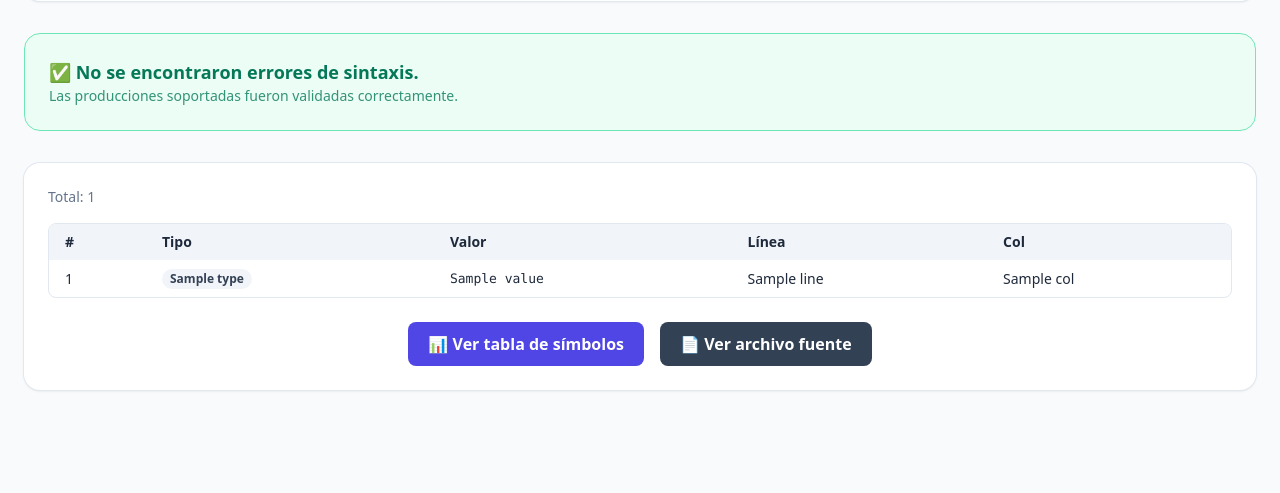
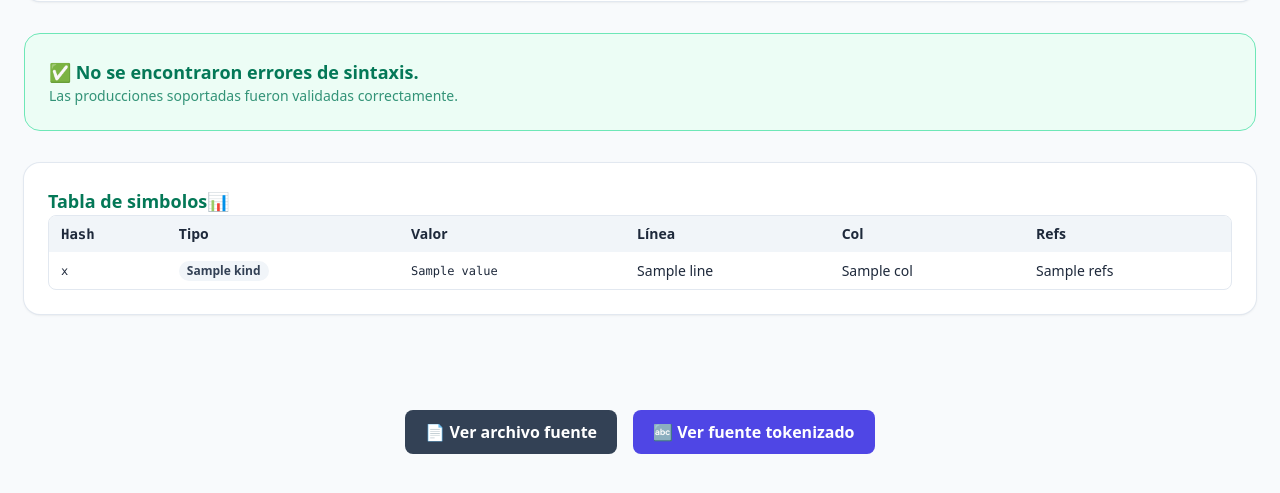
Before and after one commit to CristelleMadridLopez23/automata-analizador-consultas-sql, a Django app: template analizador_sql/analizador_lexico/templates/index.html in a window 1280 px wide. Shown: the part 293-786 px from the top of the page. Run offline with Django 5.2, Linux system fonts and the light colour scheme; the template is opened without the code that fills it: most values are stand-ins (such as "Sample title", 1, 10 or a date in 2020); some libraries are stand-ins or nearby versions.

Commit message:
cambios a sintactico

```diff
--- a/analizador_sql/analizador_lexico/templates/index.html
+++ b/analizador_sql/analizador_lexico/templates/index.html
@@ -14,7 +14,7 @@
 <!-- Plantilla principal para la UI del analizador SQL con modo oscuro persistente -->
 <!doctype html>
 <html lang="es"
-      x-data="{ showSymbols:false, showSource:false }"
+      x-data="{ showSymbols:false, showSource:false, showTokenized:false }"
       x-bind:class="Alpine.store('theme').dark ? 'dark' : ''">
 <head>
   <meta charset="utf-8">
@@ -110,14 +110,17 @@
     {% endif %}
 
     <!-- TOKENS -->
-    {% if tokens %}
+    {% comment %} {% if tokens %}
     <section class="bg-white dark:bg-slate-800 rounded-2xl shadow ring-1 ring-slate-200 dark:ring-slate-700 p-6 mb-8">
       <div class="flex justify-between items-center mb-4">
         <span class="text-sm text-slate-500 dark:text-slate-400">Total: {{ tokens|length }}</span>
       </div>
 
+      <!-- Grid: Tokens (izquierda) + Symbols (derecha) -->
+      <div class="grid gap-6 sm:grid-cols-1 lg:grid-cols-[1fr_360px]">
+        <!-- TOKENS TABLE -->
         <div class="border border-slate-200 dark:border-slate-700 rounded-lg overflow-hidden">
-        <div class="max-h-80 overflow-y-auto"> <!-- scroll limitado -->
+          <div class="max-h-80 overflow-y-auto">
             <table class="min-w-full text-sm">
               <thead class="bg-slate-100 dark:bg-slate-900 sticky top-0">
                 <tr class="text-left">
@@ -154,19 +157,68 @@
               </tbody>
             </table>
           </div>
+        </div> {% endcomment %}
+
+        <!-- SYMBOLS TABLE (muestra sólo si hay symtab) -->
+        <section class="bg-white dark:bg-slate-800 rounded-2xl shadow ring-1 ring-slate-200 dark:ring-slate-700 p-6 mb-8">
+          <h2 class="text-lg font-semibold text-emerald-700 dark:text-emerald-300">Tabla de simbolos📊</h2>
+        {% if symtab %}
+        <div class="border border-slate-200 dark:border-slate-700 rounded-lg overflow-hidden">
+          <div class="max-h-80 overflow-y-auto">
+            <table class="min-w-full text-sm">
+              <thead class="bg-slate-100 dark:bg-slate-900 sticky top-0">
+                <tr class="text-left">
+                    <th class="px-3 py-2 font-mono">Hash</th>
+                    <th class="px-3 py-2">Tipo</th>
+                    <th class="px-3 py-2">Valor</th>
+                    <th class="px-3 py-2">Línea</th>
+                    <th class="px-3 py-2">Col</th>
+                    <th class="px-3 py-2">Refs</th>
+                  </tr>
+                </thead>
+                <tbody class="divide-y divide-slate-200 dark:divide-slate-700 text-sm">
+                  {% for e in symtab %}
+                  <tr class="hover:bg-slate-50 dark:hover:bg-slate-900/50">
+                    <td class="px-3 py-2 font-mono text-xs">{{ e.hash }}</td>
+                    <td class="px-3 py-2">
+                    {% with e.kind as kind %}
+                      <span class="inline-flex items-center rounded-full px-2 py-0.5 text-xs font-semibold
+                        {% if kind == 'RESWORD' %} bg-indigo-100 text-indigo-700 dark:bg-indigo-900/40 dark:text-indigo-300
+                        {% elif kind == 'IDENT' or kind == 'COLUMN' %} bg-amber-100 text-amber-800 dark:bg-amber-900/40 dark:text-amber-300
+                        {% elif kind == 'TABLE' %} bg-orange-100 text-orange-800 dark:bg-orange-900/40 dark:text-orange-300
+                        {% elif kind == 'LITERAL' %} bg-fuchsia-100 text-fuchsia-800 dark:bg-fuchsia-900/40 dark:text-fuchsia-300
+                        {% elif kind == 'OP' %} bg-sky-100 text-sky-800 dark:bg-sky-900/40 dark:text-sky-300
+                        {% elif kind == 'TYPE' %} bg-teal-100 text-teal-800 dark:bg-teal-900/40 dark:text-teal-300
+                        {% elif kind == 'TYPEARG' %} bg-emerald-100 text-emerald-800 dark:bg-emerald-900/40 dark:text-emerald-300
+                        {% elif kind == 'EOF' %} bg-slate-200 text-slate-800 dark:bg-slate-800 dark:text-slate-200
+                        {% else %} bg-slate-100 text-slate-700 dark:bg-slate-800/50 dark:text-slate-300 {% endif %}">
+                        {{ e.kind }}
+                      </span>
+                    {% endwith %}
+                  </td>
+                    <td class="px-3 py-2 font-mono text-xs">{{ e.value }}</td>
+                    <td class="px-3 py-2">{{ e.line }}</td>
+                    <td class="px-3 py-2">{{ e.col }}</td>
+                    <td class="px-3 py-2">{{ e.refs }}</td>
+                  </tr>
+                  {% endfor %}
+                </tbody>
+              </table>
+            </div>
+          </div>
+        </div>
+        {% comment %} {% endif %} {% endcomment %}
       </div>
 
       <div class="mt-6 flex gap-4 justify-center">
-        {% if symtab %}
-        <button @click="showSymbols=true"
-                class="bg-indigo-600 hover:bg-indigo-700 text-white px-5 py-2.5 rounded-lg font-semibold">
-          📊 Ver tabla de símbolos
-        </button>
-        {% endif %}
         {% if source %}
         <button @click="showSource=true"
                 class="bg-slate-700 hover:bg-slate-800 text-white px-5 py-2.5 rounded-lg font-semibold">
           📄 Ver archivo fuente
+        </button>
+        <button @click="showTokenized=true"
+                class="bg-indigo-600 hover:bg-indigo-700 text-white px-5 py-2.5 rounded-lg font-semibold">
+          🔤 Ver fuente tokenizado
         </button>
         {% endif %}
       </div>
@@ -222,5 +274,39 @@
     </div>
   </template>
 
+  <template x-if="showTokenized">
+    <div class="fixed inset-0 bg-black/70 flex items-center justify-center z-50" x-transition>
+      <div class="bg-white dark:bg-slate-900 w-11/12 max-w-4xl rounded-2xl p-6 shadow-xl relative">
+        <button @click="showTokenized=false"
+                class="absolute top-3 right-4 text-slate-500 dark:text-slate-400 hover:text-slate-800 dark:hover:text-slate-200">✖</button>
+        <h2 class="text-2xl font-bold text-center mb-5">🔤 Fuente tokenizado</h2>
+
+        <div class="max-h-[70vh] overflow-y-auto p-4 bg-slate-50 dark:bg-slate-800 border border-slate-200 dark:border-slate-700 rounded-lg text-sm">
+          <div class="flex flex-wrap gap-2">
+            {% for t in tokenized_tokens %}
+            <span class="inline-flex items-center rounded-full px-2 py-0.5 text-xs font-semibold
+              {% if t.type == 'RESWORD' %} bg-indigo-100 text-indigo-700 dark:bg-indigo-900/40 dark:text-indigo-300
+              {% elif t.type == 'IDENT' %} bg-amber-100 text-amber-800 dark:bg-amber-900/40 dark:text-amber-300
+              {% elif t.type == 'NUMBER' %} bg-emerald-100 text-emerald-800 dark:bg-emerald-900/40 dark:text-emerald-300
+              {% elif t.type == 'STRING' %} bg-fuchsia-100 text-fuchsia-800 dark:bg-fuchsia-900/40 dark:text-fuchsia-300
+              {% elif t.type == 'OP' %} bg-sky-100 text-sky-800 dark:bg-sky-900/40 dark:text-sky-300
+              {% elif t.type == 'SYMBOL' %} bg-slate-200 text-slate-800 dark:bg-slate-800 dark:text-slate-200
+              {% else %} bg-slate-100 text-slate-700 dark:bg-slate-800/50 dark:text-slate-300 {% endif %}">
+              {{ t.type }}
+            </span>
+            {% endfor %}
+          </div>
+
+          <!-- Mostrar además los valores (opcional) -->
+          <div class="mt-4 text-xs font-mono text-slate-600 dark:text-slate-300">
+            {% for t in tokenized_tokens %}
+            <span class="inline-block mr-2 px-2 py-1 rounded border border-slate-200 dark:border-slate-700">{{ t.value }}</span>
+            {% endfor %}
+          </div>
+        </div>
+      </div>
+    </div>
+  </template>
+
 </body>
 </html>
```
Also changed, not shown: analizador_sql/analizador_lexico/parser.py (+11 -6 lines), analizador_sql/analizador_lexico/views.py (+8 -0 lines). Lines whose indentation alone changed are shown as unchanged.
